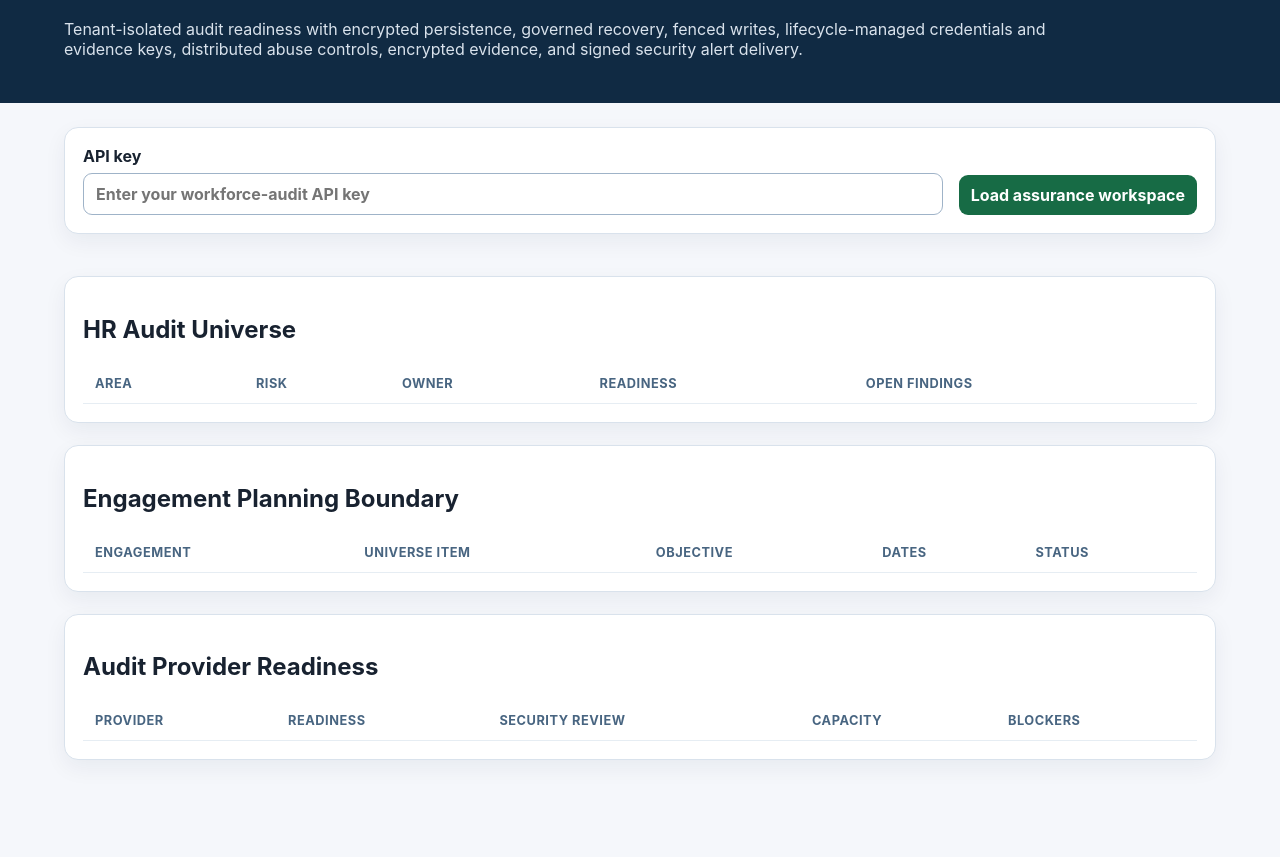
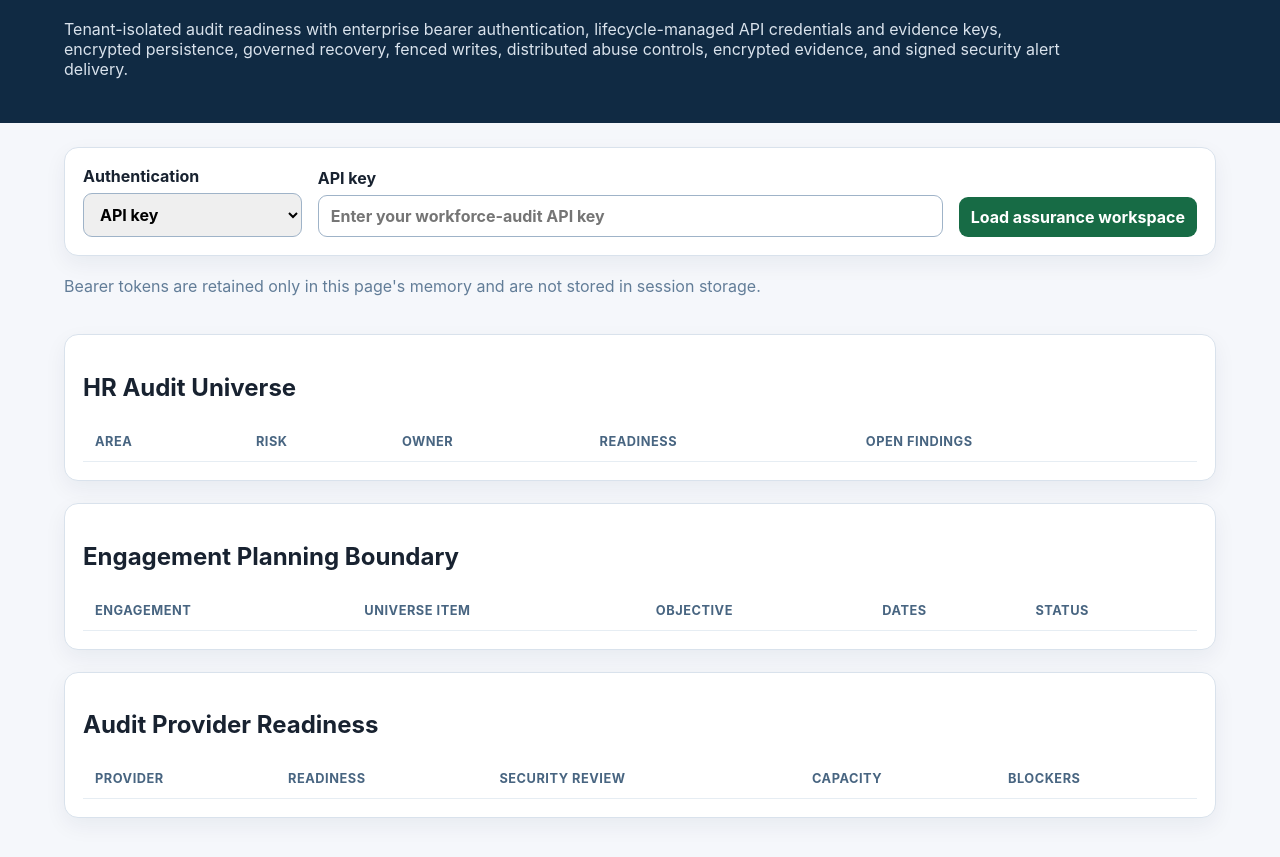
Before and after one commit to abdulbasit742/basitclaw, a website: page public/workforce-audit.html in a window 1280 px wide. Shown: the part 91-948 px from the top of the page. Before the commit the page ends 911 px from the top, so only its background shows below. Drawn offline with Linux system fonts and the light colour scheme.

Commit message:
feat: add bearer authentication to workforce audit dashboard

```diff
--- a/public/workforce-audit.html
+++ b/public/workforce-audit.html
@@ -12,12 +12,12 @@
     header p { max-width: 1000px; color: #d9e2ec; }
     main { padding: 24px clamp(20px, 5vw, 72px) 60px; }
     .auth, .grid { display: grid; gap: 16px; }
-    .auth { grid-template-columns: minmax(220px, 1fr) auto; align-items: end; margin-bottom: 20px; }
+    .auth { grid-template-columns: minmax(150px, .35fr) minmax(260px, 1fr) auto; align-items: end; margin-bottom: 20px; }
     .grid { grid-template-columns: repeat(auto-fit, minmax(190px, 1fr)); }
     .card, section, .auth { background: white; border: 1px solid #d9e2ec; border-radius: 14px; box-shadow: 0 8px 22px rgba(16,42,67,.06); }
     .auth, .card, section { padding: 18px; }
     label { display: grid; gap: 7px; font-weight: 650; }
-    input, button { font: inherit; padding: 10px 12px; border-radius: 9px; border: 1px solid #9fb3c8; }
+    input, select, button { font: inherit; padding: 10px 12px; border-radius: 9px; border: 1px solid #9fb3c8; }
     button { background: #176b45; color: white; border: 0; cursor: pointer; font-weight: 700; }
     .metric { font-size: 2rem; font-weight: 750; margin: 6px 0; }
     section { margin-top: 22px; overflow-x: auto; }
@@ -29,19 +29,26 @@
     .warning { background: #fff8e1; color: #8a5d00; }
     .muted { color: #627d98; }
     #error { color: #9b2c2c; margin-top: 16px; }
-    @media (max-width: 620px) { .auth { grid-template-columns: 1fr; } }
+    @media (max-width: 760px) { .auth { grid-template-columns: 1fr; } }
   </style>
 </head>
 <body>
 <header>
   <h1>Workforce Audit Assurance</h1>
-  <p>Tenant-isolated audit readiness with encrypted persistence, governed recovery, fenced writes, lifecycle-managed credentials and evidence keys, distributed abuse controls, encrypted evidence, and signed security alert delivery.</p>
+  <p>Tenant-isolated audit readiness with enterprise bearer authentication, lifecycle-managed API credentials and evidence keys, encrypted persistence, governed recovery, fenced writes, distributed abuse controls, encrypted evidence, and signed security alert delivery.</p>
 </header>
 <main>
   <form id="auth" class="auth">
-    <label>API key<input id="apiKey" type="password" autocomplete="current-password" placeholder="Enter your workforce-audit API key" required></label>
+    <label>Authentication
+      <select id="authMethod">
+        <option value="api-key">API key</option>
+        <option value="bearer">OIDC bearer token</option>
+      </select>
+    </label>
+    <label><span id="credentialLabel">API key</span><input id="credential" type="password" autocomplete="current-password" placeholder="Enter your workforce-audit API key" required></label>
     <button type="submit">Load assurance workspace</button>
   </form>
+  <p class="muted">Bearer tokens are retained only in this page's memory and are not stored in session storage.</p>
   <p id="identity" class="muted"></p>
   <div id="metrics" class="grid" aria-live="polite"></div>
   <div id="error" role="alert"></div>
@@ -74,11 +81,26 @@
 </main>
 <script>
   const escapeHtml = (value) => String(value).replace(/[&<>'"]/g, (char) => ({'&':'&amp;','<':'&lt;','>':'&gt;',"'":'&#39;','"':'&quot;'}[char]));
-  const apiKeyInput = document.querySelector('#apiKey');
-  apiKeyInput.value = sessionStorage.getItem('workforceAuditApiKey') || '';
+  const methodInput = document.querySelector('#authMethod');
+  const credentialInput = document.querySelector('#credential');
+  const credentialLabel = document.querySelector('#credentialLabel');
+  methodInput.value = sessionStorage.getItem('workforceAuditAuthMethod') || 'api-key';
+
+  function configureCredential({ restoreApiKey = false } = {}) {
+    const bearer = methodInput.value === 'bearer';
+    credentialLabel.textContent = bearer ? 'OIDC bearer token' : 'API key';
+    credentialInput.placeholder = bearer ? 'Paste a short-lived bearer access token' : 'Enter your workforce-audit API key';
+    credentialInput.autocomplete = bearer ? 'off' : 'current-password';
+    if (bearer) credentialInput.value = '';
+    else if (restoreApiKey) credentialInput.value = sessionStorage.getItem('workforceAuditApiKey') || '';
+  }
+
+  configureCredential({ restoreApiKey: true });
+  methodInput.addEventListener('change', () => configureCredential({ restoreApiKey: true }));
   document.querySelector('#auth').addEventListener('submit', (event) => {
     event.preventDefault();
-    sessionStorage.setItem('workforceAuditApiKey', apiKeyInput.value);
+    sessionStorage.setItem('workforceAuditAuthMethod', methodInput.value);
+    if (methodInput.value === 'api-key') sessionStorage.setItem('workforceAuditApiKey', credentialInput.value);
     load();
   });
 
@@ -103,13 +125,17 @@
         canReadSecurity ? secureFetch('/api/workforce-audit/security-events?limit=50').catch(() => null) : Promise.resolve(null)
       ]);
       const rotationNotice = session.rotationRequired ? ' · rotation required' : '';
-      document.querySelector('#identity').textContent = `${session.subject} · ${session.role} · ${session.tenantId} · ${session.keyId}${rotationNotice}`;
+      document.querySelector('#identity').textContent = `${session.subject} · ${session.role} · ${session.tenantId} · ${session.authMethod || 'api_key'}${rotationNotice}`;
       const alertDelivery = security?.telemetry?.alertDelivery;
       const archiveKeys = security?.telemetry?.keyLifecycle?.archive;
       const alertKeys = security?.telemetry?.keyLifecycle?.alertSigning;
+      const oidc = security?.credentials?.oidc;
       const cards = [
         ['Audit areas ready', `${overview.universe.ready}/${overview.universe.total}`],
         ['Active engagements', overview.engagements.active], ['High-risk findings', overview.findings.criticalOrHigh],
+        ['Authentication mode', security?.credentials?.authenticationMode ?? session.authMethod ?? 'restricted'],
+        ['Federated identity', oidc?.status ?? (session.authMethod === 'oidc' ? 'active' : 'disabled')],
+        ['JWKS cache', oidc?.cacheState ?? 'restricted'],
         ['Encrypted storage', persistence?.status ?? 'restricted'], ['Recovery points', backups ? backups.length : 'restricted'],
         ['Replica status', resilience?.replicaHealth?.status ?? 'restricted'], ['Recovery drill', resilience?.drill?.status ?? 'restricted'],
         ['Write coordination', coordination?.enabled ? coordination.status : 'disabled'],
@@ -142,15 +168,18 @@
   }
 
   async function secureFetch(path) {
-    const apiKey = apiKeyInput.value.trim();
-    if (!apiKey) throw new Error('Enter an API key.');
-    const response = await fetch(path, { headers: { 'x-api-key': apiKey } });
+    const credential = credentialInput.value.trim();
+    if (!credential) throw new Error(methodInput.value === 'bearer' ? 'Enter a bearer access token.' : 'Enter an API key.');
+    const headers = methodInput.value === 'bearer'
+      ? { authorization: `Bearer ${credential}` }
+      : { 'x-api-key': credential };
+    const response = await fetch(path, { headers });
     const payload = await response.json();
     if (!response.ok || !payload.success) throw new Error(payload.error || 'Request failed');
     return payload.data;
   }
 
-  if (apiKeyInput.value) load();
+  if (credentialInput.value) load();
 </script>
 </body>
 </html>
```
